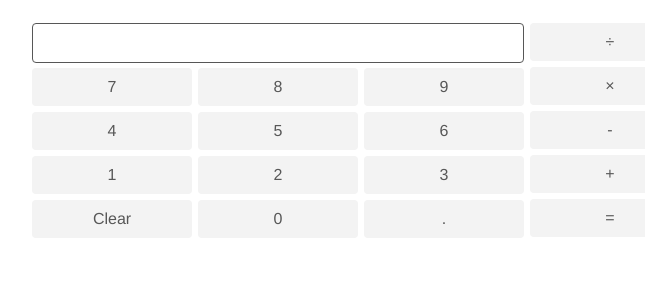
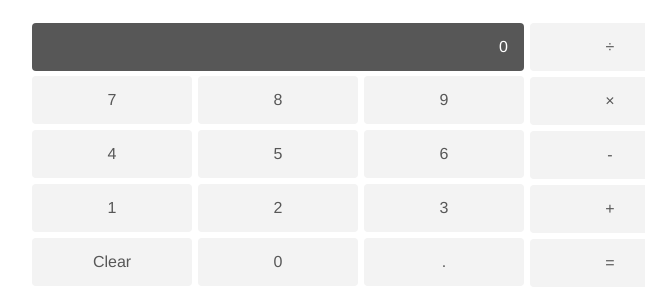
Before and after one commit to sjfortin/weekend-challenge-2, a website: page public/index.html in a window 1280 px wide. Shown: the part 80-386 px from the top of the page, without its empty margins (8-653 px from the left). Drawn offline with Linux system fonts and the light colour scheme.

Commit message:
Update #output with jquery DOM stuff.

```diff
--- a/public/client-hard-mode.js
+++ b/public/client-hard-mode.js
@@ -1,6 +1,5 @@
 /*
 Todos:
-- Can currently input more than decimal
 - Cannot string operations together. Only one operation per computation
 
 
@@ -44,7 +43,7 @@ $(document).ready(function () {
             operatorClicked = true;
             operator = $(this).data().operator;
             console.log('operator is: ' + operator);
-            $('#output').text(operator);
+            $('#output').text($(this).html());
         }
 
         // If button clicked is equals
--- a/public/index.html
+++ b/public/index.html
@@ -39,7 +39,7 @@
         <h1>Calculator</h1>
         <div id="values">
             <div class="row">
-                <div id="output">&nbsp;</div>
+                <div id="output">0</div>
             </div>
             <div class="row">
                 <div class="calc-button" data-value="7">7</div>
--- a/public/styles.css
+++ b/public/styles.css
@@ -42,18 +42,20 @@ body {
 }
 
 #output {
-    background: #fff;
+    background: #575757;
+    color: #fff;
     border-radius: 4px;
     text-align: center;
-    padding: 10px;
+    padding: 15px;
     box-sizing: border-box;
-    border: 1px solid #575757;
+    letter-spacing: 1px;
+    text-align: right;
 }
 
 .calc-button {
     margin: 0 6px 6px 0;
     width: 160px;
-    padding: 10px;
+    padding: 15px;
     border-radius: 4px;
     background: #f3f3f3;
     float: left;
```
